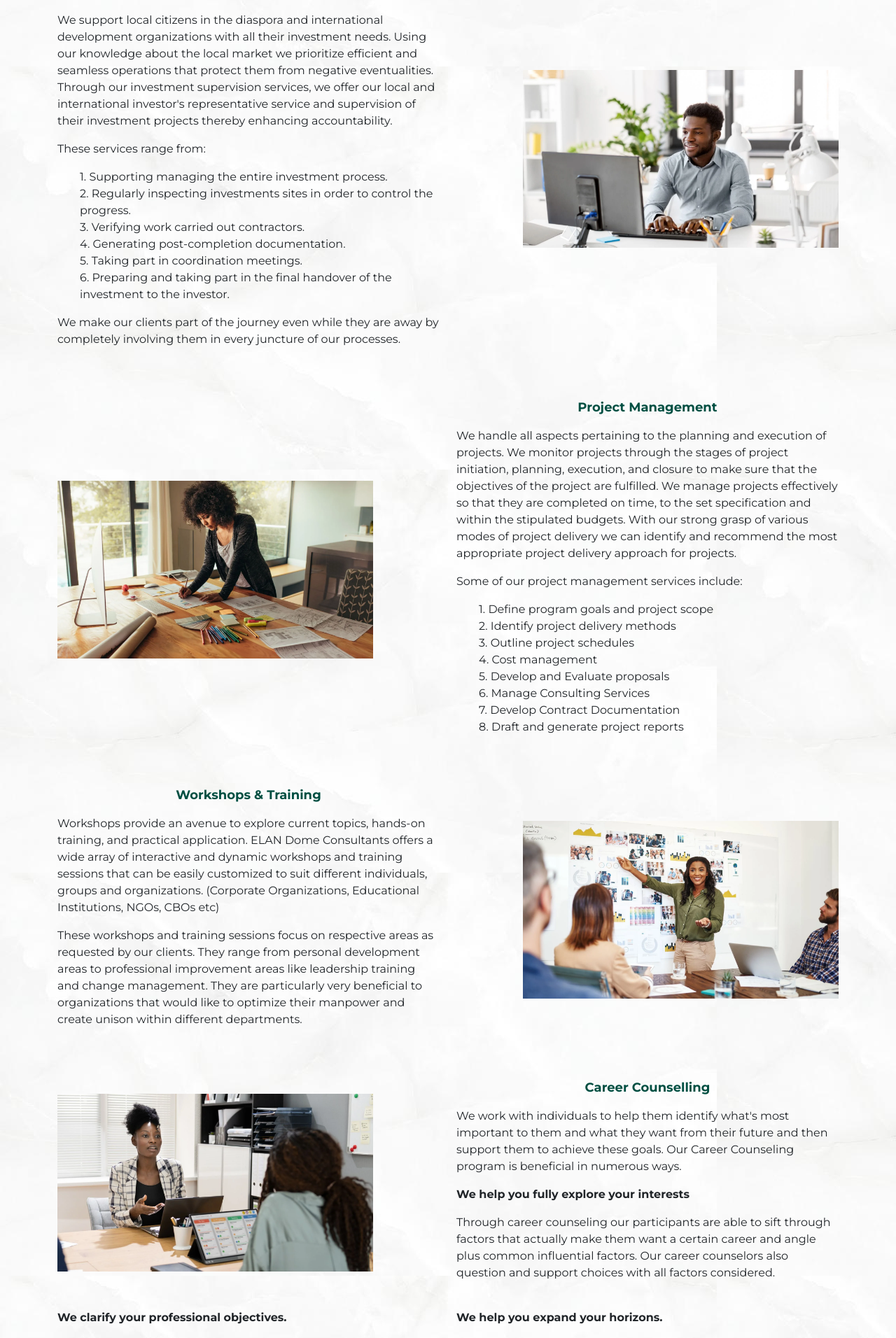
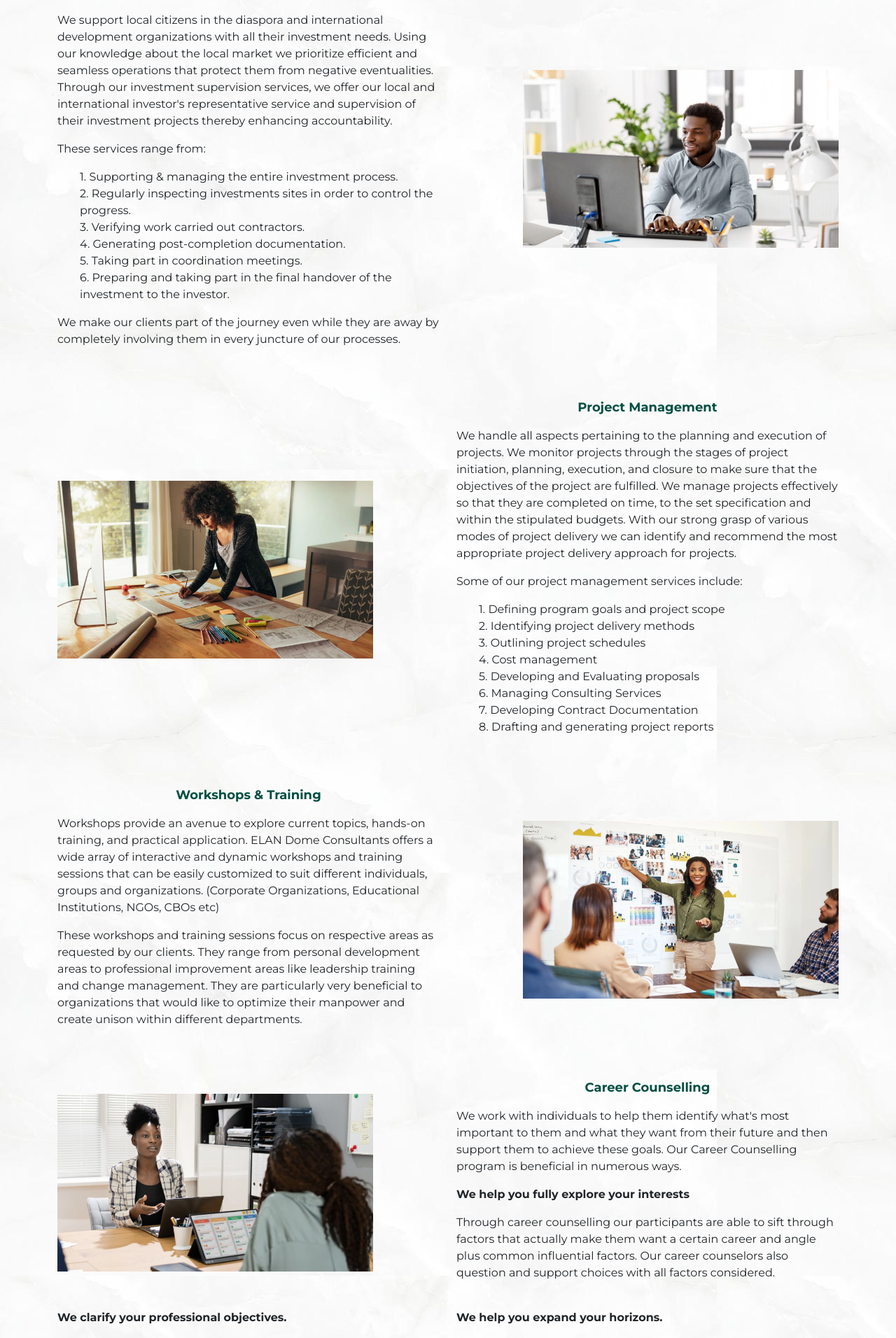
Before and after one commit to fredricksimi/elandome-1, a Django app: page /programs in a window 1280 px wide. Shown: the part 1057-2969 px from the top of the page at 70% size. Run offline with Django 3.2, Linux system fonts and the light colour scheme.

Commit message:
new langs

```diff
--- a/mainapp/templates/mainapp/contact.html
+++ b/mainapp/templates/mainapp/contact.html
@@ -266,7 +266,7 @@
                     <img src="{% static 'images/contact-location.png' %}" class="img-fluid contact-us-icon" alt="location icon" style="height:54px;"/>
                 </div>
             </div>
-            <p class="pt-4 text-center contact-us-icon-text">The Mirage Towers, <br>{% trans "Ground Floor" %}, <br>Suite 15</p>
+            <p class="pt-4 text-center contact-us-icon-text">The Mirage Towers, Tower 2<br>{% trans "12th Floor" %}, <br>Pent Offices</p>
         </div>
         <div class="col-md-3">
             <div class="d-flex justify-content-center">
--- a/mainapp/templates/mainapp/programs.html
+++ b/mainapp/templates/mainapp/programs.html
@@ -81,7 +81,7 @@
                 </p>
                 <p>{% trans "These services range from" %}:</p>
                 <ol class="list-group-numbered">
-                    <li class="list-group-item">{% trans "Supporting managing the entire investment process." %}</li>
+                    <li class="list-group-item">{% trans "Supporting & managing the entire investment process." %}</li>
                     <li class="list-group-item">{% trans "Regularly inspecting investments sites in order to control the progress." %}</li>
                     <li class="list-group-item">{% trans "Verifying work carried out contractors." %}</li>
                     <li class="list-group-item">{% trans "Generating post-completion documentation." %}</li>
@@ -109,7 +109,7 @@
                 </p>
                 <p>{% trans "These services range from" %}:</p>
                 <ol class="list-group-numbered">
-                    <li class="list-group-item">{% trans "Supporting managing the entire investment process." %}</li>
+                    <li class="list-group-item">{% trans "Supporting & managing the entire investment process." %}</li>
                     <li class="list-group-item">{% trans "Regularly inspecting investments sites in order to control the progress." %}</li>
                     <li class="list-group-item">{% trans "Verifying work carried out contractors." %}</li>
                     <li class="list-group-item">{% trans "Generating post-completion documentation." %}</li>
@@ -149,14 +149,14 @@
             </p>
             <p>{% trans "Some of our project management services include" %}:</p>
             <ol class="list-group-numbered">
-                <li class="list-group-item">{% trans "Define program goals and project scope" %}</li>
-                <li class="list-group-item">{% trans "Identify project delivery methods" %}</li>
-                <li class="list-group-item">{% trans "Outline project schedules" %}</li>
+                <li class="list-group-item">{% trans "Defining program goals and project scope" %}</li>
+                <li class="list-group-item">{% trans "Identifying project delivery methods" %}</li>
+                <li class="list-group-item">{% trans "Outlining project schedules" %}</li>
                 <li class="list-group-item">{% trans "Cost management" %}</li>
-                <li class="list-group-item">{% trans "Develop and Evaluate proposals" %}</li>
-                <li class="list-group-item">{% trans "Manage Consulting Services" %}</li>
-                <li class="list-group-item">{% trans "Develop Contract Documentation" %}</li>
-                <li class="list-group-item">{% trans "Draft and generate project reports" %}</li>
+                <li class="list-group-item">{% trans "Developing and Evaluating proposals" %}</li>
+                <li class="list-group-item">{% trans "Managing Consulting Services" %}</li>
+                <li class="list-group-item">{% trans "Developing Contract Documentation" %}</li>
+                <li class="list-group-item">{% trans "Drafting and generating project reports" %}</li>
             </ol>
         </div>
     </div>
@@ -240,14 +240,14 @@
             <p>
                 {% blocktrans %}
                 We work with individuals to help them identify what's most important to them and what they
-                want from their future and then support them to achieve these goals. Our Career Counseling
+                want from their future and then support them to achieve these goals. Our Career Counselling
                 program is beneficial in numerous ways.
                 {% endblocktrans %}
             </p>
             <p style="font-weight:bold;">{% trans "We help you fully explore your interests" %}</p>
             <p>
                 {% blocktrans %}
-                Through career counseling our participants are able to sift through factors that actually make
+                Through career counselling our participants are able to sift through factors that actually make
                 them want a certain career and angle plus common influential factors. Our career counselors
                 also question and support choices with all factors considered.
                 {% endblocktrans %}
@@ -260,7 +260,7 @@
             <p>
                 {% blocktrans %}
                 In order to break barriers and achieve success within your chosen field it is paramount to have
-                set objectives that guide your journey. Through career we help you create a roadmap by helping
+                set objectives that guide your journey. Through career counselling we help you create a roadmap by helping
                 you set these objectives and providing extensive insight on the advantages and disadvantages
                 of each action.
                 {% endblocktrans %}
@@ -271,8 +271,8 @@
             <p style="font-weight:bold;">{% trans "We help you expand your horizons." %}</p>
             <p>
                 {% blocktrans %}
-                Through our career counseling program you will gain a wider perspective of the career options
-                and choices they have. You will be able to explore more career options, review the opportunities
+                Through our career counselling program you will gain a wider perspective of the career options
+                and choices you have. You will be able to explore more career options, review the opportunities
                 that present themselves and settle on the best fit.
                 {% endblocktrans %}
             </p>
```
Also changed, not shown: mainapp/templates/mainapp/index.html (+6 -6 lines), locale/de/LC_MESSAGES/django.po, locale/es/LC_MESSAGES/django.po, locale/fi/LC_MESSAGES/django.po, locale/fr/LC_MESSAGES/django.po, locale/it/LC_MESSAGES/django.po, locale/sv/LC_MESSAGES/django.po, locale/sw/LC_MESSAGES/django.po, 7 other files.
